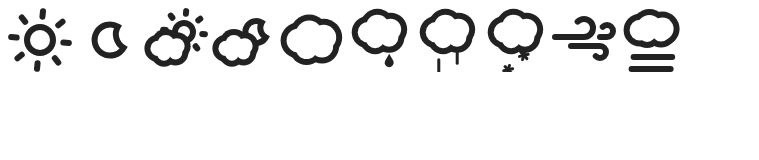
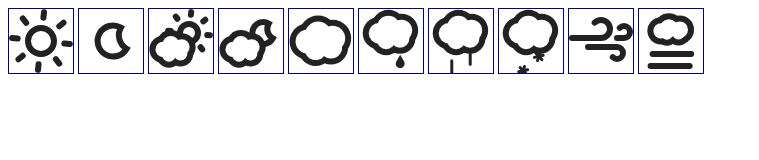
Before and after one commit to darkskyapp/skycons, a plain HTML site: page index.html in a window 1280 px wide. Shown: the whole page, without its empty margins (0-759 px from the left). Drawn offline with Linux system fonts and the light colour scheme.

Commit message:
Tweaks to fog.

```diff
--- a/index.html
+++ b/index.html
@@ -5,6 +5,7 @@
 
     <style type="text/css">
       canvas {
+        border: 1px solid navy;
       }
     </style>
   </head>
--- a/skycon.js
+++ b/skycon.js
@@ -339,21 +339,22 @@ var Skycon;
         s = Math.min(w, h),
         k = s * STROKE;
 
-    fogbank(ctx, t, w * 0.5, h * 0.32, s * 0.9, k);
+    fogbank(ctx, t, w * 0.5, h * 0.32, s * 0.75, k);
 
     t /= 5000;
 
     var a = Math.cos((t       ) * TWO_PI) * s * 0.02,
         b = Math.cos((t + 0.25) * TWO_PI) * s * 0.02,
         c = Math.cos((t + 0.50) * TWO_PI) * s * 0.02,
-        d = Math.cos((t + 0.75) * TWO_PI) * s * 0.02;
+        d = Math.cos((t + 0.75) * TWO_PI) * s * 0.02,
+        n = h * 0.936;
 
     ctx.strokeStyle = BLACK;
     ctx.lineWidth = k;
     ctx.lineCap = "round";
 
-    line(ctx, a + w * 0.15 + k * 0.5, h - k * 0.5, b + w * 0.85 - k * 0.5, h - k * 0.5);
-    line(ctx, c + w * 0.15 + k * 0.5, h - k * 2.5, d + w * 0.85 - k * 0.5, h - k * 2.5);
+    line(ctx, a + w * 0.15 + k * 0.5, n - k * 0.5, b + w * 0.85 - k * 0.5, n - k * 0.5);
+    line(ctx, c + w * 0.15 + k * 0.5, n - k * 2.5, d + w * 0.85 - k * 0.5, n - k * 2.5);
   };
 
   Skycon.prototype = {
```
